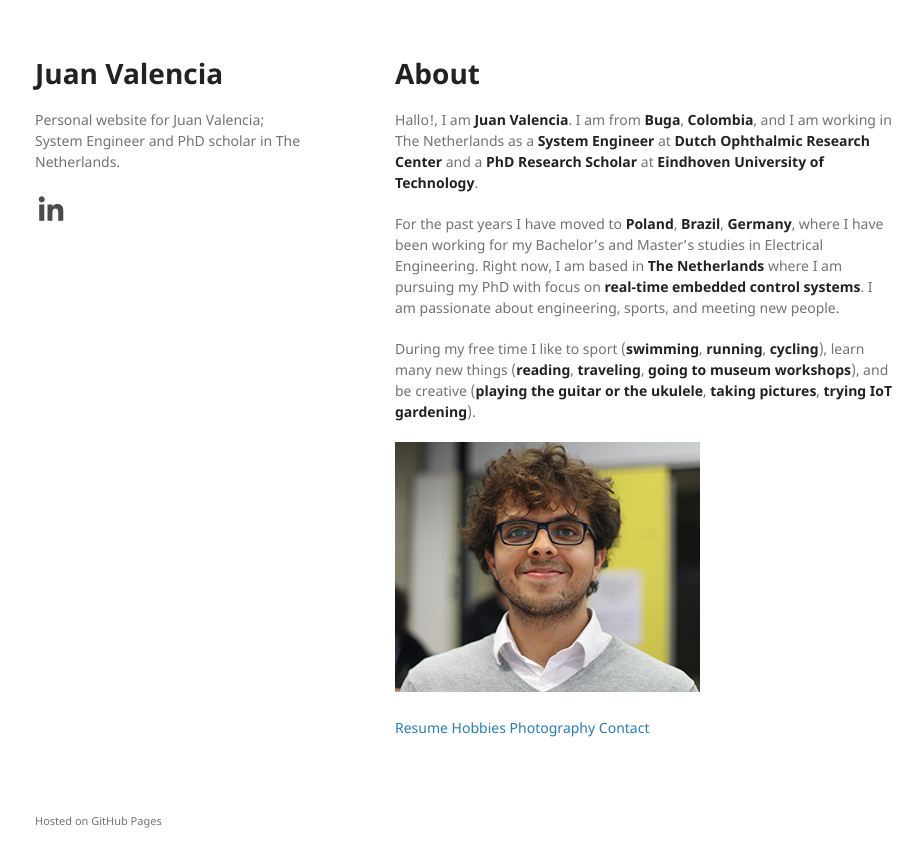
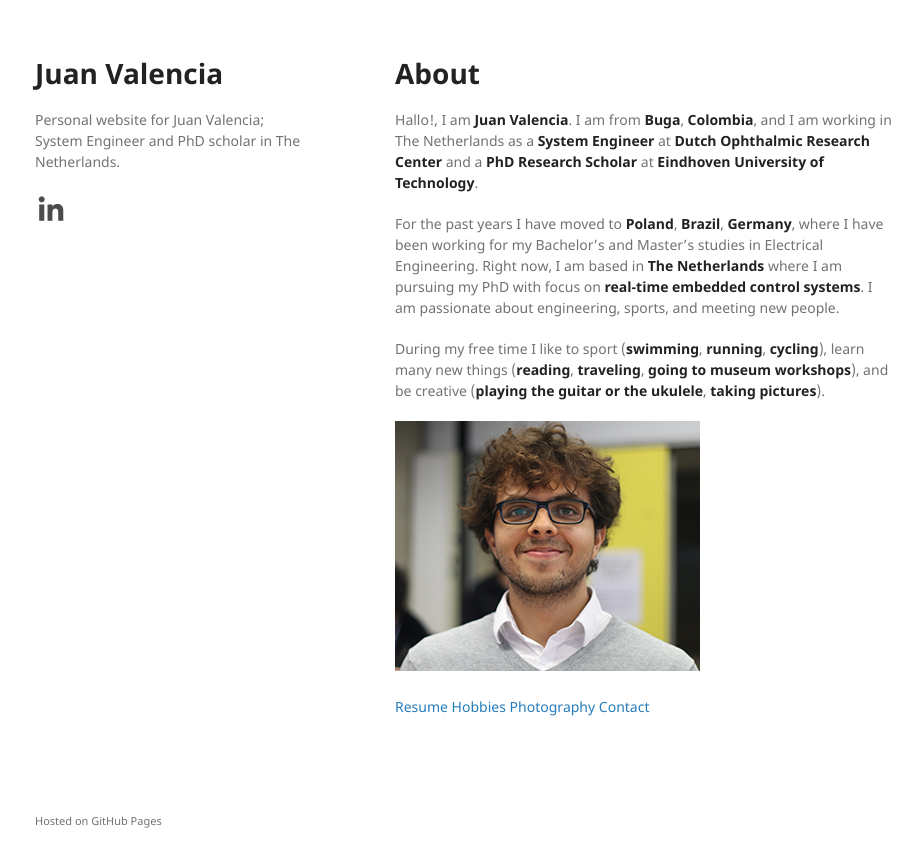
Before and after one commit to juanvalen15/juanvalen15.github.io, a Jekyll site: the page built from index.md, in a window 1280 px wide. Shown: the top 867 px of the page, without its empty margins (175-1098 px from the left). Built offline with Jekyll 4.4.1, drawn with Linux system fonts in a browser that asks for light colours; our own code applies the rules of GitHub Pages for plain Markdown files.

Commit message:
shorter description

```diff
--- a/index.md
+++ b/index.md
@@ -9,7 +9,7 @@ Hallo!, I am **Juan Valencia**. I am from **Buga**, **Colombia**, and I am worki
 
 For the past years I have moved to **Poland**, **Brazil**, **Germany**, where I have been working for my Bachelor's and Master's studies in Electrical Engineering. Right now, I am based in **The Netherlands** where I am pursuing my PhD with focus on **real-time embedded control systems**. I am passionate about engineering, sports, and meeting new people.
 
-During my free time I like to sport (**swimming**, **running**, **cycling**), learn many new things (**reading**, **traveling**, **going to museum workshops**), and be creative (**playing the guitar or the ukulele**, **taking pictures**, **trying IoT gardening**).
+During my free time I like to sport (**swimming**, **running**, **cycling**), learn many new things (**reading**, **traveling**, **going to museum workshops**), and be creative (**playing the guitar or the ukulele**, **taking pictures**).
 
 ![](cv1_0P25x.jpg)
 
```
